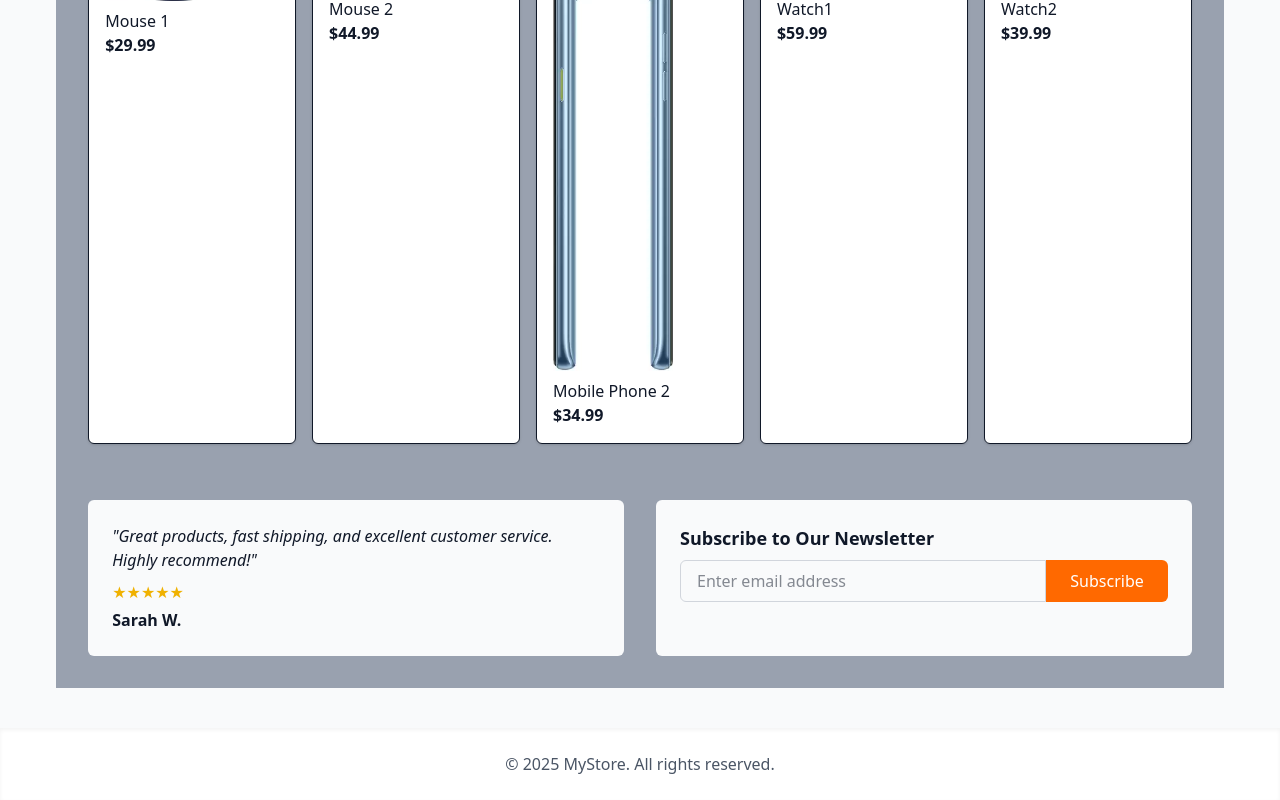
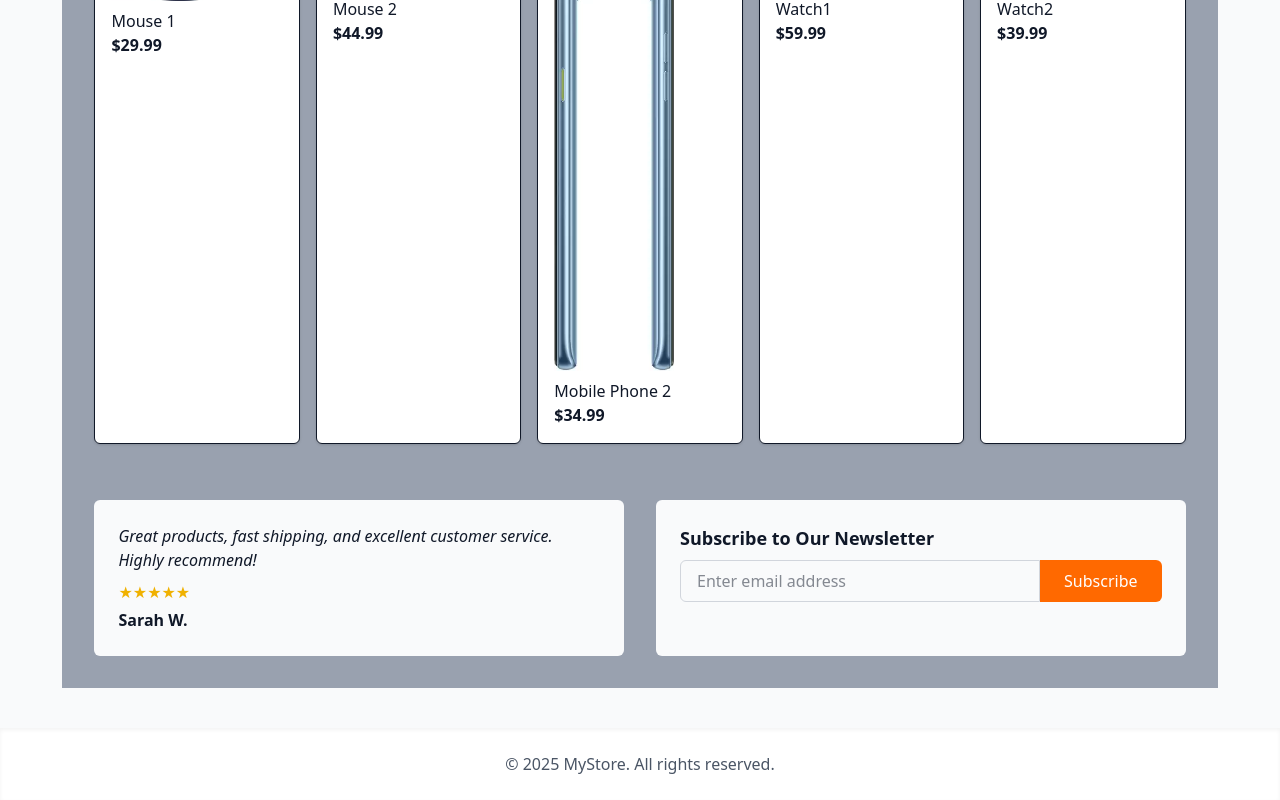
Before and after one commit to shahid099/Arshid-Next.js-E-Commerce-Website, a Next.js app: page / in a window 1280 px wide. Shown: the part 1406-2206 px from the top of the page. Built offline with nearby package versions, Linux system fonts and the light colour scheme.

Commit message:
Error solved due to ' & '' during hosting to vercel

```diff
--- a/components/Login.tsx
+++ b/components/Login.tsx
@@ -130,7 +130,7 @@
 
         <div className="mt-2 text-center">
           <p className="mt-4 text-sm text-gray-600">
-            Don't have an account?{" "}
+            Don&#39;t have an account?{" "}
             <Link href="/signup" className="text-blue-600 hover:underline hover:text-red-500">
               Sign Up
             </Link>
--- a/components/Main.tsx
+++ b/components/Main.tsx
@@ -92,7 +92,7 @@
       {/* Testimonial */}
       <section className="px-8 py-8 flex gap-8">
         <blockquote className="bg-gray-50 p-6 rounded-md flex-1">
-          <p className="italic mb-2">"Great products, fast shipping, and excellent customer service. Highly recommend!"</p>
+          <p className="italic mb-2">Great products, fast shipping, and excellent customer service. Highly recommend!</p>
           <div className="text-yellow-500">★★★★★</div>
           <p className="mt-1 font-semibold">Sarah W.</p>
         </blockquote>
```
